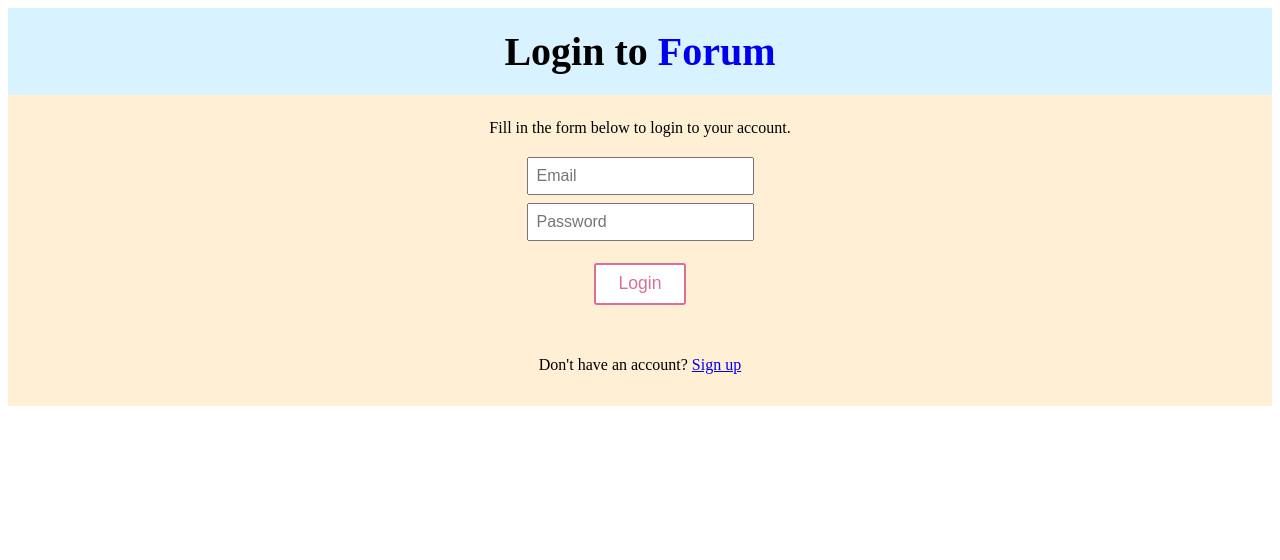
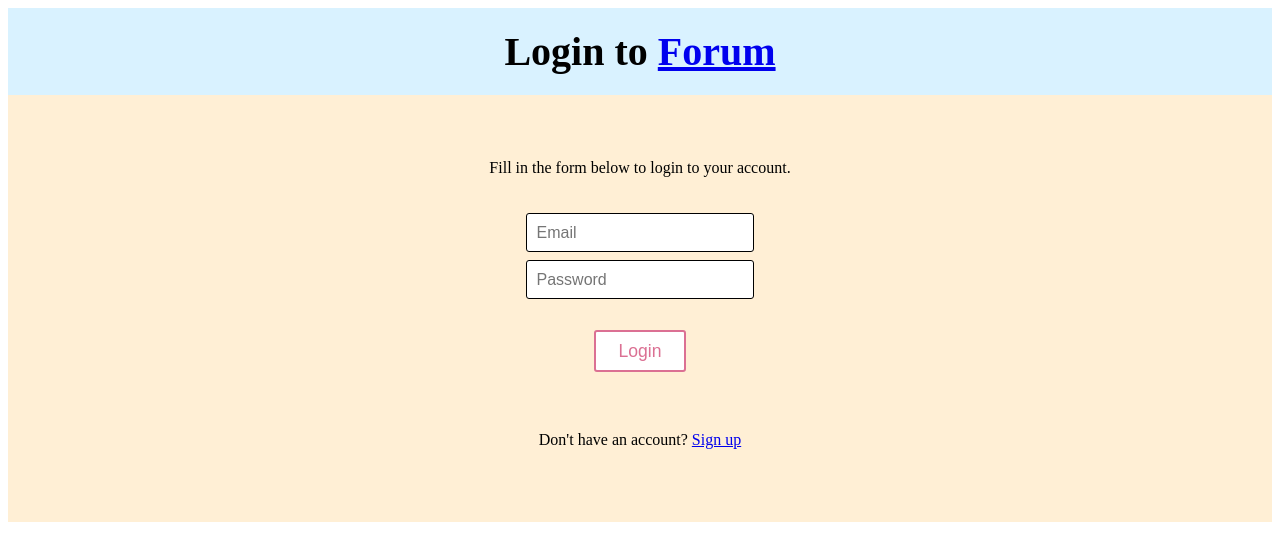
Before and after one commit to Steyzy/Class-Forum, a React (Create React App) app: page /login in a window 1280 px wide. Shown: the top 560 px of the page. Built offline with nearby package versions, Linux system fonts and the light colour scheme; no server answers.

Commit message:
editted the forum page

```diff
--- /dev/null
+++ b/src/Styling/Forum.css
@@ -0,0 +1,159 @@
+h1{
+    font-size: 40px;
+    text-align: center;
+    background: #d9f2ff;
+    padding: 0.5em;
+    margin: 0;
+    color: deepgrey;
+}
+
+h2{
+  text-align: center;
+  margin: 1.5em;
+}
+
+p{
+  text-align: center;
+  font-size: 1em;
+  margin: 0.5em;
+}
+
+section{
+    padding-top: 2em;
+    padding-bottom: 41px;
+    background: papayawhip;
+    text-align: center;
+    margin: 0;
+}
+
+/* Style the header */
+.header {
+    grid-area: header;
+    text-align: center;
+    font-size: 20px;
+    height: 100px;
+
+  }
+
+  .header2 {
+    grid-area: header2;
+    text-align: center;
+    font-size: 15px;
+    height: 100px;
+  }
+
+  /* The grid container */
+  .grid-container {
+    display: grid;
+    grid-template-areas:
+      'header header header header header2 header2'
+      'left left right right right right'
+      'middle middle right right right right'
+      'footer footer footer footer footer footer';
+  }
+
+  .left,
+  .middle{
+    height: 250px;
+    width: 650px;
+    background-color: #f1f1f1;
+    margin-left: 50px;
+  }
+
+  /* Style the left column */
+  .left {
+    grid-area: left;
+    margin-bottom: 10px;
+  }
+
+  /* Style the middle column */
+  .middle {
+    grid-area: middle;
+  }
+
+  /* Style the right column */
+  .right {
+    grid-area: right;
+    height: 500px;
+    width: 500px;
+    background-color: #f1f1f1;
+  }
+
+  /* Style the footer */
+  .footer {
+    grid-area: footer;
+    background-color: #f1f1f1;
+    text-align: center;
+  }
+
+input{
+    padding: 0.6em;
+    text-align: left-aligned;
+    font-size: 1em;
+    margin: 0.25em;
+    border: 1px solid;
+    border-radius: 3px;
+}
+
+select{
+    padding: 0.6em;
+    text-align: left-aligned;
+    font-size: 1em;
+    margin: 0.25em;
+    border: 1px solid;
+    border-radius: 3px;
+}
+
+ul{
+  text-align: left;
+  font-size: 1em;
+  margin: 0.5em;
+}
+
+form{
+  text-align: center;
+}
+
+.button{
+    background: white;
+    color: palevioletred;
+    font-size: 1.1em;
+    margin: 1.5em;
+    padding: 0.5em 1.25em;
+    border: 2px solid palevioletred;
+    border-radius: 3px;
+    text-decoration: none;
+}
+
+.button:hover{
+    background: rgb(212, 210, 210);
+    color:rgb(82, 172, 245);
+    font-size: 1.1em;
+    margin: 1.5em;
+    padding: 0.5em 1.25em;
+    border: 2px solid rgb(82, 172, 245);
+    border-radius: 3px;
+    text-decoration: none;
+}
+
+.submit{
+    background: white;
+    color: palevioletred;
+    font-size: 1em;
+    margin: 0.5em;
+    padding: 0.5em 1.25em;
+    border: 2px solid palevioletred;
+    border-radius: 3px;
+    text-decoration: none;
+}
+
+.button.submit:hover{
+  background: rgb(212, 210, 210);
+  color:rgb(82, 172, 245);
+  font-size: 1em;
+  margin: 0.5em;
+  padding: 0.5em 1.25em;
+  border: 2px solid rgb(82, 172, 245);
+  border-radius: 3px;
+  text-decoration: none;
+}
--- /dev/null
+++ b/src/Styling/Home.css
@@ -0,0 +1,62 @@
+h1{
+    font-size: 2.75em;
+    text-align: center;
+    background: #d9f2ff;
+    padding: 0.5em;
+    margin: 0;
+    color: deepgrey;
+}
+
+section{
+    padding-top: 8em;
+    padding-bottom: 2em;
+    background: papayawhip;
+    text-align: center;
+    margin: 0;
+}
+
+p{
+    text-align: center;
+    font-size: 1.1em;
+    margin-top: 6em;
+}
+
+input{
+    padding: 0.6em;
+    text-align: left-aligned;
+    font-size: 1em;
+    margin: 0.25em;
+    border: 1px solid;
+    border-radius: 3px;
+}
+
+.button{
+    background: white;
+    color: palevioletred;
+    font-size: 1.1em;
+    margin: 1.5em;
+    padding: 0.5em 1.25em;
+    border: 2px solid palevioletred;
+    border-radius: 3px;
+    text-decoration: none;
+}
+
+.button:hover{
+    background: rgb(212, 210, 210);
+    color:rgb(82, 172, 245);
+    font-size: 1.1em;
+    margin: 1.5em;
+    padding: 0.5em 1.25em;
+    border: 2px solid rgb(82, 172, 245);
+    border-radius: 3px;
+    text-decoration: none;
+}
+
+.smallMargin{
+    margin-top: 2em;
+    margin-bottom: 2em;
+}
+
+.smallPadding{
+    padding-top: 2em;
+}
--- a/src/components/Forum/AddForumForm.js
+++ b/src/components/Forum/AddForumForm.js
@@ -1,6 +1,6 @@
 import React, { Component } from "react"
 import { auth, db } from "../../services/firebase.js"
-
+import '../../Styling/Forum.css'
 
 
 export default class AddForumForm extends Component {
@@ -31,7 +31,7 @@ export default class AddForumForm extends Component {
             <p>Enter the name of the course you want to add:</p>
             <input type="text" name="name" onChange={this.handleChange}
                     placeholder="Enter course name" />
-            <input type="submit" />
+            <button type="submit" className='button submit'>Submit</button>
           </form>
         </div>
       )
--- a/src/components/Forum/JoinedForums.js
+++ b/src/components/Forum/JoinedForums.js
@@ -1,5 +1,6 @@
 import React, { Component } from "react"
 import { auth, db } from "../../services/firebase.js"
+import '../../Styling/Forum.css'
 
 export default class JoinedForums extends Component {
     constructor(props) {
@@ -21,7 +22,7 @@ export default class JoinedForums extends Component {
         return (
             <div>
                 <h2>Your Forums</h2>
-                <label>Click a forum to view posts there</label><br/>
+                <p>Click a forum to view posts there</p><br/>
                 <ul>
                     {this.state.forums.map(forum => {
                         return (
--- a/src/components/Forum/ListForums.js
+++ b/src/components/Forum/ListForums.js
@@ -1,5 +1,6 @@
 import React, { Component } from "react"
 import { auth, db } from "../../services/firebase.js"
+import '../../Styling/Forum.css'
 
 export default class ListForums extends Component {
     constructor(props) {
@@ -41,7 +42,7 @@ export default class ListForums extends Component {
                 <h2>Join A Forum</h2>
                 <form onSubmit={this.handleSubmit}>
                     <select onChange={this.handleChange}>
-                    <option defaultValue="" disabled selected hidden>Select a forum to join</option>
+                    <option defaultValue="" disabled selected hidden>Choose a forum to join</option>
                         {this.state.forums.map(forum => {
                             return (
                                 <option key={forum.id} my_key={forum.id}>
@@ -50,7 +51,7 @@ export default class ListForums extends Component {
                             )
                         })}
                     </select>
-                    <input type="submit" />
+                    <button type="submit" className='button submit'>Submit</button>
                 </form>
             </div>
         )
--- a/src/components/Navbar.js
+++ b/src/components/Navbar.js
@@ -1,18 +1,7 @@
 import React, { Component } from "react"
 import { Link } from 'react-router-dom';
 import { logout } from "../helpers/auth"
-import styled from 'styled-components';
-
-const Button = styled.button`
-  background: white;
-  color: palevioletred;
-  font-size: 1.1em;
-  margin: 1.5em;
-  padding: 0.5em 1.25em;
-  border: 2px solid palevioletred;
-  border-radius: 3px;
-  text-decoration: none;
-`
+import '../Styling/Home.css'
 
 export default class Navbar extends Component {
     constructor(props) {
@@ -27,21 +16,15 @@ export default class Navbar extends Component {
             <div className="navbar">
                 {this.state.loggedIn ?
                     <div>
-                        <Button as="a" href="/forum">Forum</Button>
-                        <Button >Profile</Button>
-                        <Button onClick={logout}>Log Out</Button>
-                        {/*<Link to="/forum">Forum</Link> <br/>
-                        <Link to="/profile">Profile</Link> <br/>
-                        <button onClick={logout}>Log Out</button>*/}
+                        <a href="/forum" className='button'>Forum</a>
+                        <a href="/profile" className='button'>Profile</a>
+                        <a onClick={logout} className='button'>Log Out</a>
                     </div>
                  :
                     <div>
-                        <Button as="a" href="/">Home</Button>
-                        <Button as="a" href="/signup">Sign Up</Button>
-                        <Button as="a" href="/login">Login</Button>
-                        {/*<Link to="/">Home</Link> <br/>
-                        <Link to="/signup">Sign Up</Link> <br/>
-                        <Link to="/login">Login</Link>*/}
+                        <a href="/" className='button'>Home</a>
+                        <a href="/signup" className='button'>Sign Up</a>
+                        <a href="/login" className='button'>Login</a>
                     </div>
                 }
             </div>
--- a/src/pages/Home.js
+++ b/src/pages/Home.js
@@ -1,38 +1,17 @@
 import React, { Component } from 'react';
 import Navbar from '../components/Navbar';
 import { Link } from 'react-router-dom';
-import styled from 'styled-components';
+import '../Styling/Home.css'
 
-const Title = styled.h1`
-  font-size: 2.75em;
-  text-align: center;
-  background: #d9f2ff;
-  padding: 0.5em;
-  margin: 0;
-  color: deepgrey;
-`
-const Wrapper = styled.section`
-  padding-top: 6em;
-  padding-bottom: 1em;
-  background: papayawhip;
-  text-align: center;
-  margin: 0;
-`
-
-const Words = styled.p`
-  text-align: center;
-  font-size: 1.1em;
-  margin-top: 5em;
-`
 export default class HomePage extends Component {
   render() {
     return (
       <div>
-        <Title>Welcome to Forum</Title>
-        <Wrapper>
+        <h1>Welcome to Forum</h1>
+        <section>
         <Navbar loggedIn={false} />
-        <Words>Find your classmates here!</Words>
-        </Wrapper>
+        <p>Find your classmates here!</p>
+        </section>
       </div>
     )
   }
--- a/src/pages/Login.js
+++ b/src/pages/Login.js
@@ -1,45 +1,7 @@
 import React, { Component } from "react"
 import { Link } from "react-router-dom"
 import { signin } from "../helpers/auth"
-import styled from 'styled-components';
-
-const Title = styled.h1`
-  font-size: 2.5em;
-  text-align: center;
-  background: #d9f2ff;
-  padding: 0.5em;
-  margin: 0;
-  color: deepgrey;
-`
-const Wrapper = styled.section`
-  padding-top: 0.5em;
-  padding-bottom: 1em;
-  background: papayawhip;
-  text-align: center;
-  margin: 0;
-`
-const Words = styled.p`
-  text-align: center;
-  font-size: 1em;
-  text-decoration: none;
-`
-const Typein = styled.input`
-  padding: 0.5em;
-  text-align: left-aligned;
-  font-size: 1em;
-  margin: 0.25em
-`
-const Button = styled.button`
-  background: white;
-  color: palevioletred;
-  font-size: 1.1em;
-  margin-top: 1em;
-  margin-bottom: 2em;
-  padding: 0.5em 1.25em;
-  border: 2px solid palevioletred;
-  border-radius: 3px;
-  text-decoration: none;
-`
+import '../Styling/Home.css'
 
 export default class Login extends Component {
   constructor() {
@@ -75,15 +37,15 @@ export default class Login extends Component {
     return (
       <div>
         <form onSubmit={this.handleSubmit}>
-          <Title>
-            Login to <Words as='a' href="/" font-size='2.5em'>Forum</Words>
-          </Title>
-          <Wrapper>
-          <Words>
+          <h1>
+            Login to <Link to="/">Forum</Link>
+          </h1>
+          <section className='smallPadding'>
+          <p className='smallMargin'>
             Fill in the form below to login to your account.
-          </Words>
+          </p>
           <div>
-            <Typein
+            <input
               placeholder="Email"
               name="email"
               type="email"
@@ -92,7 +54,7 @@ export default class Login extends Component {
             />
           </div>
           <div>
-            <Typein
+            <input
               placeholder="Password"
               name="password"
               onChange={this.handleChange}
@@ -102,16 +64,15 @@ export default class Login extends Component {
           </div>
           <div>
             {this.state.error ? (
-              <p>{this.state.error}</p>
+              <p className=''>{this.state.error}</p>
             ) : null}
-            <Button type="submit">Login</Button>
+            <button type="submit" className="button">Login</button>
           </div>
-          <Words>
+          <p className='smallMargin'>
             Don't have an account? <Link to="/signup">Sign up</Link>
-          </Words>
-          </Wrapper>
+          </p>
+          </section>
         </form>
-
       </div>
     );
   }
--- a/src/pages/Signup.js
+++ b/src/pages/Signup.js
@@ -1,45 +1,8 @@
 import React, { Component } from 'react';
 import { Link } from 'react-router-dom';
 import { signup } from "../helpers/auth";
-import styled from 'styled-components';
+import '../Styling/Home.css'
 
-const Title = styled.h1`
-  font-size: 2.5em;
-  text-align: center;
-  background: #d9f2ff;
-  padding: 0.5em;
-  margin: 0;
-  color: deepgrey;
-`
-const Wrapper = styled.section`
-  padding-top: 0.5em;
-  padding-bottom: 1em;
-  background: papayawhip;
-  text-align: center;
-  margin: 0;
-`
-const Words = styled.p`
-  text-align: center;
-  font-size: 1em;
-  text-decoration: none;
-`
-const Typein = styled.input`
-  padding: 0.5em;
-  text-align: left-aligned;
-  font-size: 1em;
-  margin: 0.25em
-`
-const Button = styled.button`
-  background: white;
-  color: palevioletred;
-  font-size: 1.1em;
-  margin-top: 1em;
-  margin-bottom: 2em;
-  padding: 0.5em 1.25em;
-  border: 2px solid palevioletred;
-  border-radius: 3px;
-  text-decoration: none;
-`
 
 export default class SignUp extends Component {
 
@@ -76,6 +39,29 @@ export default class SignUp extends Component {
     return (
       <div>
         <form onSubmit={this.handleSubmit}>
+          <h1>
+            Sign Up to <Link to="/">Forum</Link>
+          </h1>
+          <section className='smallPadding'>
+          <p className='smallMargin'>Fill in the form below to create an account.</p>
+          <div>
+            <input placeholder="Email" name="email" type="email"
+              onChange={this.handleChange} value={this.state.email}></input>
+          </div>
+          <div>
+            <input placeholder="Password" name="password"
+              onChange={this.handleChange} value={this.state.password} type="password"></input>
+          </div>
+          <div>
+            {this.state.error ? <p>{this.state.error}</p> : null}
+            <button type="submit" className='button'>Sign up</button>
+          </div>
+          <p className='smallMargin'>Already have an account? <Link to="/login">Login</Link></p>
+          </section>
+        </form>
+      </div>
+      /*<div>
+        <form onSubmit={this.handleSubmit}>
           <Title>
             Sign Up to <Words as='a' href="/" font-size='2.5em'>Forum</Words>
           </Title>
@@ -96,7 +82,7 @@ export default class SignUp extends Component {
           <Words>Already have an account? <Link to="/login">Login</Link></Words>
           </Wrapper>
         </form>
-      </div>
+      </div>*/
     )
   }
 }
```
Also changed, not shown: src/pages/Forum.js (+13 -11 lines).
